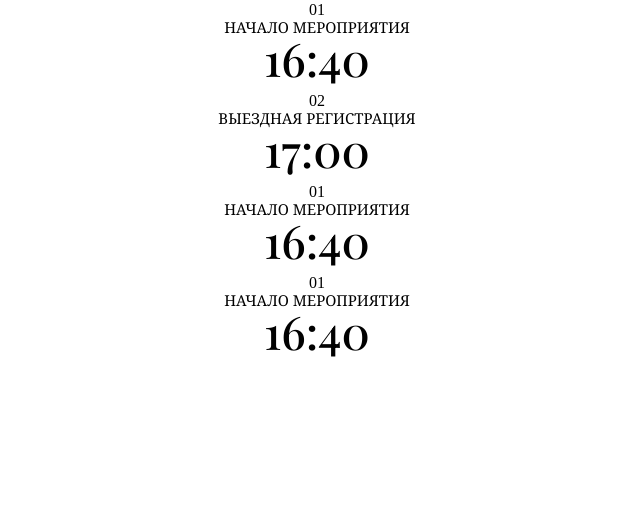
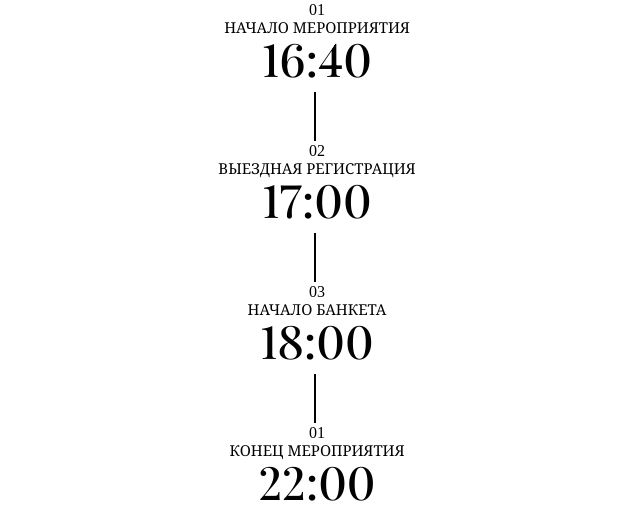
Before and after one commit to bongiBong-create/wedding-postcard, a plain HTML site: page index.html in a window 1280 px wide. Shown: the part 777-1292 px from the top of the page, without its empty margins (323-963 px from the left). Before the commit the page ends 1139 px from the top, so only its background shows below. Drawn offline with Linux system fonts and the light colour scheme.

Commit message:
fix font

```diff
--- a/index.html
+++ b/index.html
@@ -36,8 +36,8 @@
             начало мероприятия
           </h3>
 
-          <div class="heading">
-            <time datetime="16m 40s">16:40</time>
+          <div class="heading oldstyle">
+            <time class="lining" datetime="16h 40m">16:40</time>
           </div>
         </li>
         <li class="event-item">
@@ -47,27 +47,27 @@
           </h3>
 
           <div class="heading">
-            <time datetime="17m 00s">17:00</time>
+            <time datetime="17h 00m">17:00</time>
+          </div>
+        </li>
+        <li class="event-item">
+          <span>03</span>
+          <h3 class="heading-secondary">
+            начало банкета
+          </h3>
+
+          <div class="heading">
+            <time datetime="18h 00m">18:00</time>
           </div>
         </li>
         <li class="event-item">
           <span>01</span>
           <h3 class="heading-secondary">
-            начало мероприятия
+            конец мероприятия
           </h3>
 
           <div class="heading">
-            <time datetime="16m 40s">16:40</time>
-          </div>
-        </li>
-        <li class="event-item">
-          <span>01</span>
-          <h3 class="heading-secondary">
-            начало мероприятия
-          </h3>
-
-          <div class="heading">
-            <time datetime="16m 40s">16:40</time>
+            <time datetime="22h 00m">22:00</time>
           </div>
         </li>
       </ul>
--- a/styles/style.css
+++ b/styles/style.css
@@ -21,6 +21,18 @@
   margin: 0;
   padding: 0;
   box-sizing: border-box;
+}
+
+time {
+  font-feature-settings: "lnum";
+}
+
+body {
+  height: 100vh;
+}
+
+li {
+  list-style: none;
 }
 
 .container {
@@ -49,6 +61,7 @@
   font-weight: 400;
   text-transform: uppercase;
   font-family: var(--font-accent);
+  font-feature-settings: "lnum";
 }
 
 .indent-heading {
@@ -60,20 +73,35 @@
   font-weight: 400;
   font-size: 15px;
   font-family: var(--font-accent);
+  font-feature-settings: "lnum";
 }
 
 .description:last-of-type {
   margin-bottom: 40px;
 }
 
-body {
-  height: 100vh;
-}
-
-li {
-  list-style: none;
-}
-
 .main {
   text-align: center;
 }
+
+.event-list {
+  display: flex;
+  flex-direction: column;
+  align-items: center;
+  gap: 50px;
+}
+
+.event-item {
+  position: relative;
+}
+
+.event-item:not(:last-child):after {
+  content: "";
+  position: absolute;
+  right: 50%;
+  translate: -50%;
+  display: block;
+  width: 2px;
+  height: 49px;
+  background-color: var(--color-black);
+}
```
